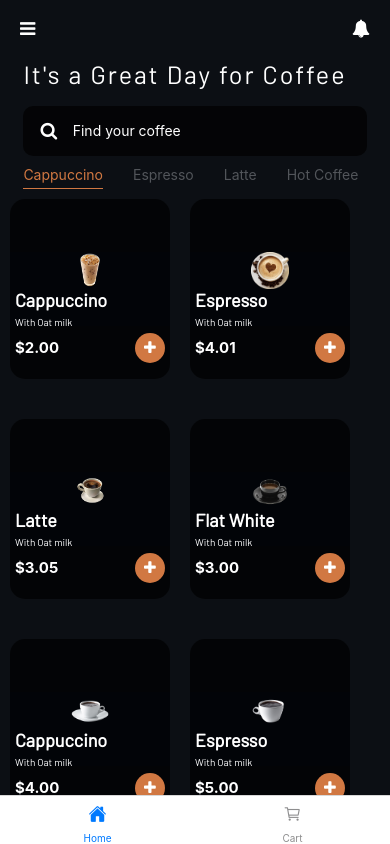
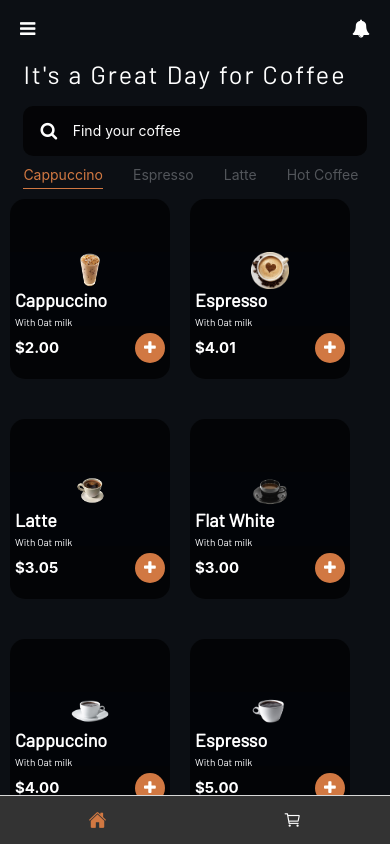
Before and after one commit to adenike005/Coffe, a React Native app: screen /Root in a window 390 px wide. Built offline with nearby package versions, Linux system fonts and the light colour scheme.

Commit message:
On branch master  Your branch is up to date with 'origin/master'.
 Changes to be committed:
	modified:   Component/tabs.js

```diff
--- a/Component/tabs.js
+++ b/Component/tabs.js
@@ -28,8 +28,10 @@ const TabNavigator = () => {
           // You can return any component that you like here!
           return <Ionicons name={iconName} size={iconSize} color={color} />;
         },
-        tabBarOptions: {
 
+
+      })}
+      tabBarOptions={{
         activeTintColor: Colors.primary,
         inactiveTintColor: Colors.white,
         showLabel: false, // Hide tab labels
@@ -40,24 +42,10 @@ const TabNavigator = () => {
           },        style: {
             borderTopColor: 'transparent', // This is to avoid a border on the top of the tab bar
           },
-      }
-
-      })}
-      // tabBarOptions={{
-      //   activeTintColor: Colors.primary,
-      //   inactiveTintColor: Colors.white,
-      //   showLabel: false, // Hide tab labels
-      //   tabStyle: {
-      //     backgroundColor: 'rgba(0, 0, 0, 0.8)',
-      //     // Background color for each individual tab
-
-      //     },        style: {
-      //       borderTopColor: 'transparent', // This is to avoid a border on the top of the tab bar
-      //     },
 
 
 
-      // }}
+      }}
 
 
 
```
